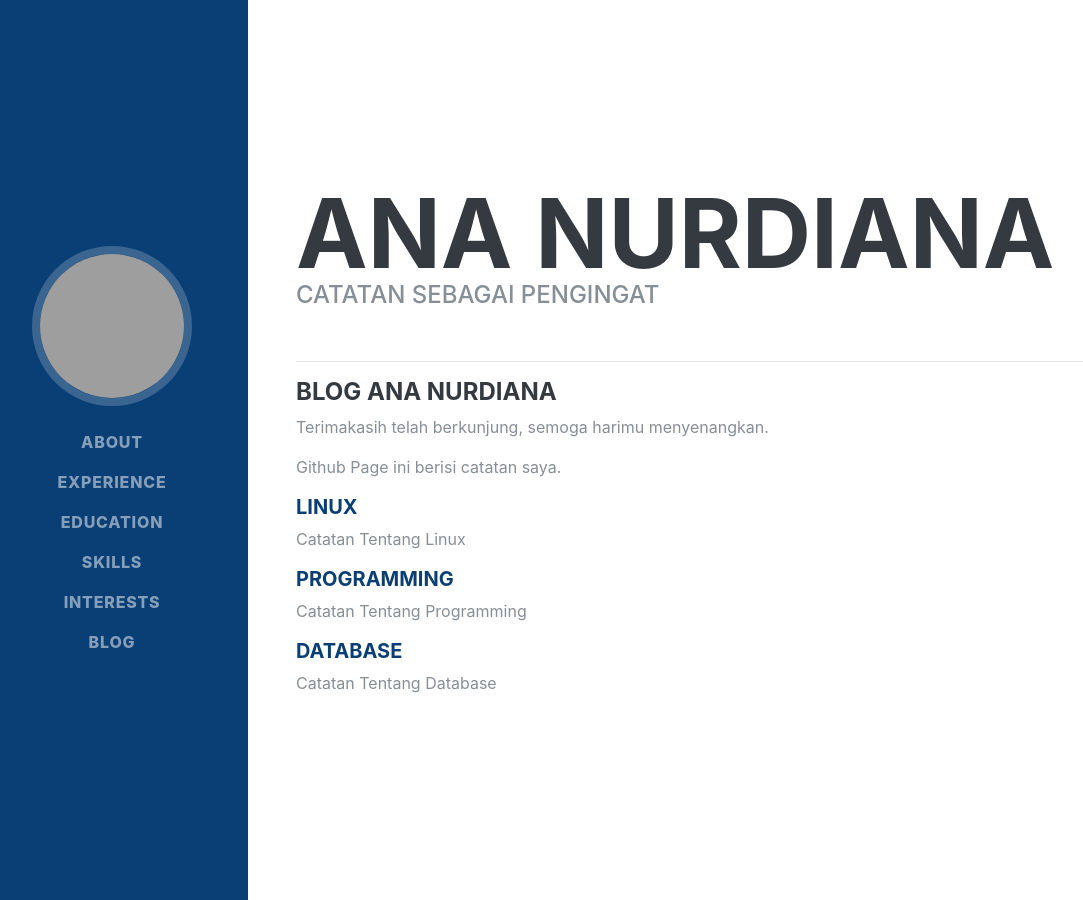
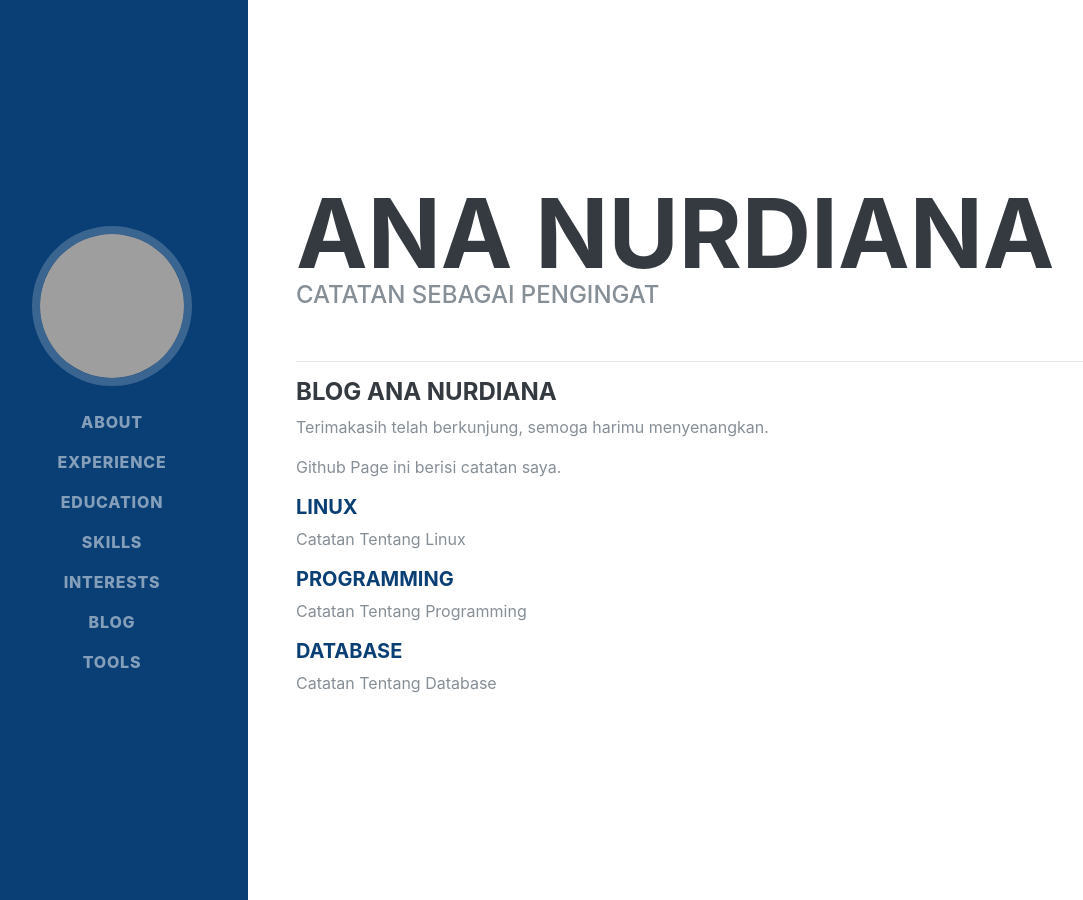
Before and after one commit to ananurdiana/ananurdiana.github.io, a Jekyll site: the page built from blog/index.md, in a window 1280 px wide. Shown: the whole page, without its empty margins (24-1107 px from the left). Built offline with Jekyll 4.4.1, drawn with Linux system fonts in a browser that asks for light colours; some web fonts are replaced; our own code applies the rules of GitHub Pages for plain Markdown files; grey boxes are pictures that could not be loaded.

Commit message:
Update default.html

```diff
--- a/_layouts/default.html
+++ b/_layouts/default.html
@@ -57,6 +57,9 @@
 				<li class="nav-item">
 				  <a class="nav-link js-scroll-trigger" href="/blog">Blog</a>
 				</li>
+				<li class="nav-item">
+				  <a class="nav-link js-scroll-trigger" href="/tools">Tools</a>
+				</li>
 			</ul>
 		</div>
 	</nav>
```
